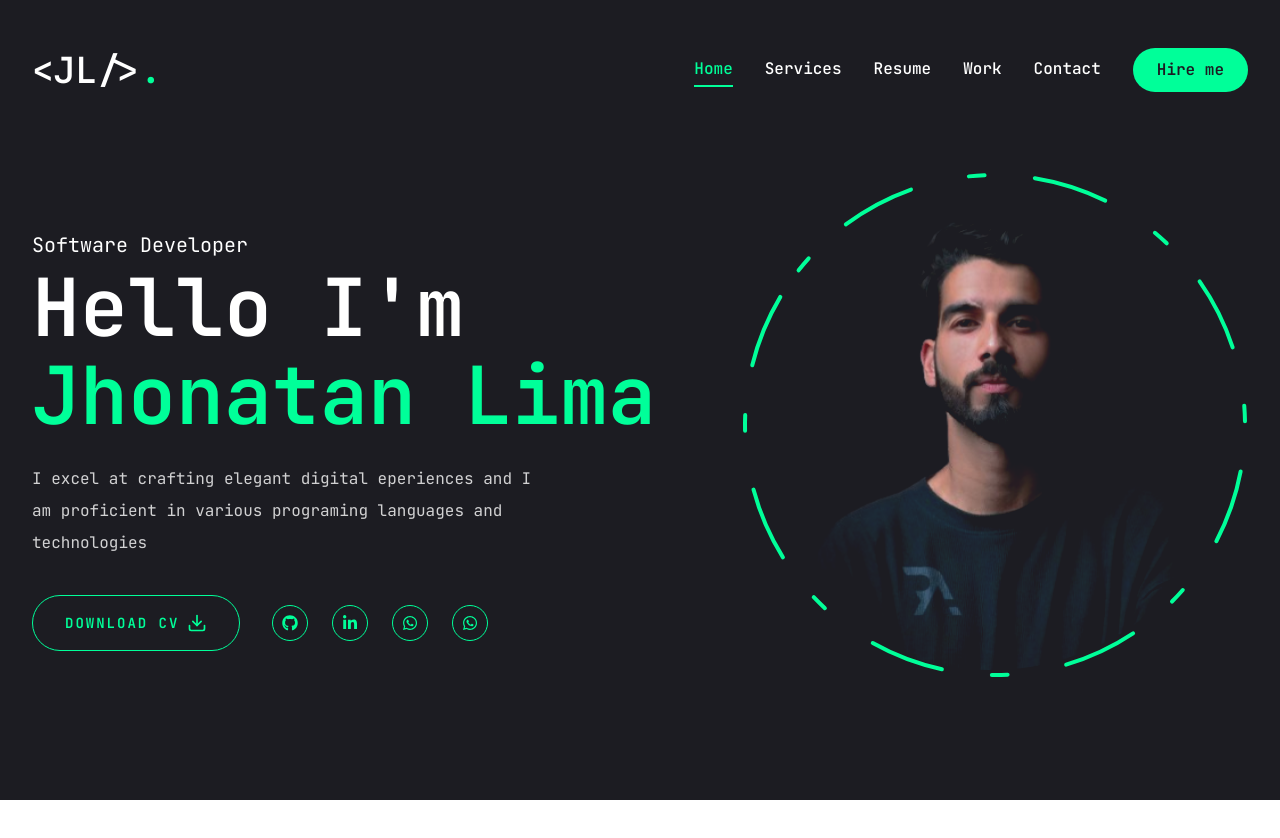
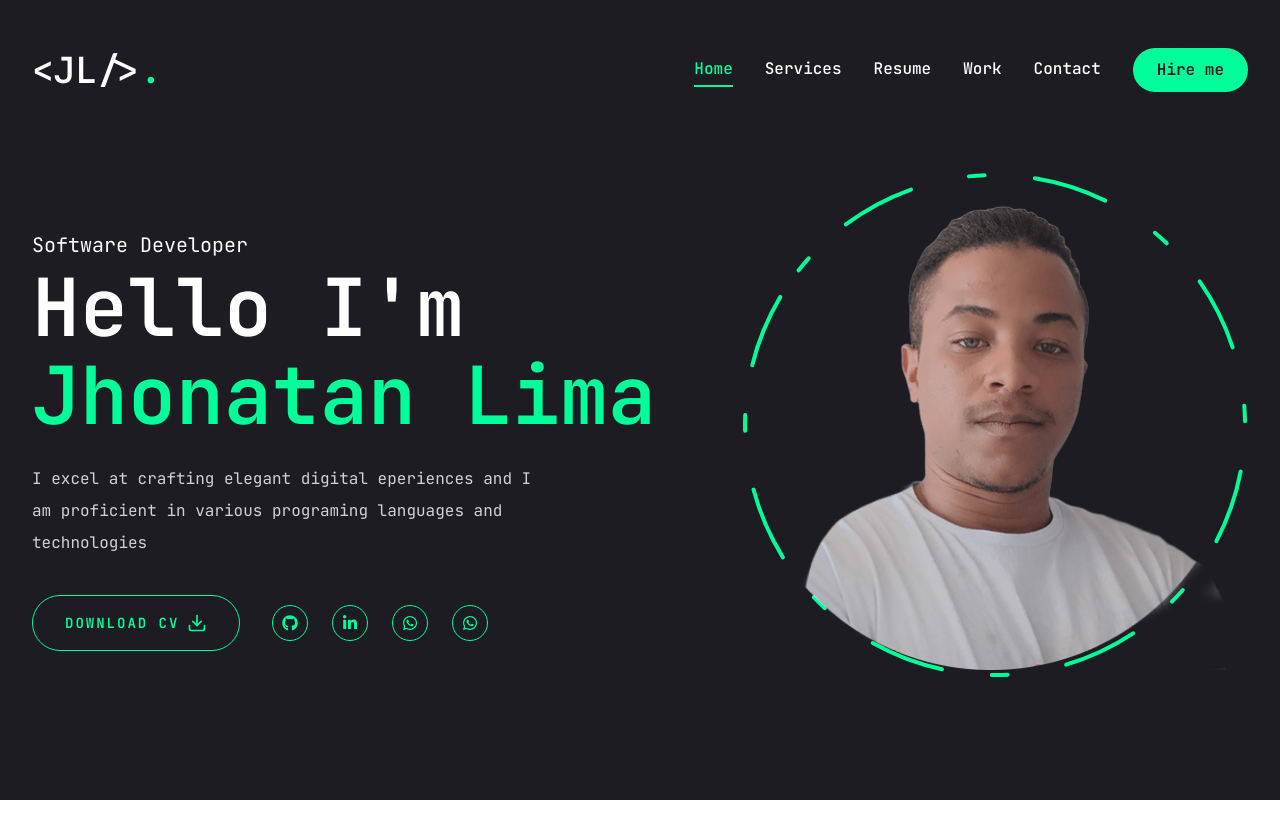
Before and after one commit to gitjhonatan/devjhone-portfolio, a Next.js app: page / in a window 1280 px wide. Shown: the top 838 px of the page. Built offline with nearby package versions, Linux system fonts and the light colour scheme.

Commit message:
:sparkles: (Change Home Photo)

```diff
--- a/src/components/Photo.tsx
+++ b/src/components/Photo.tsx
@@ -25,7 +25,7 @@ const Photo = () => {
                         quality={100}
                         fill
                         alt=''
-                        className='object-contain'
+                        className='object-contain opacity-80'
                     />
                 </motion.div>
 
```
Also changed, not shown: public/assets/photo.png.
